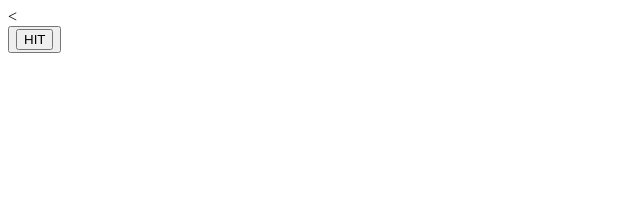
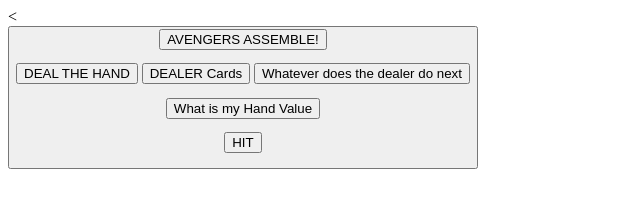
Before and after one commit to relocklabs/Unit_01-Project1, a plain HTML site: page index.html in a window 1280 px wide. Shown: the whole page, without its empty margins (0-640 px from the left). Drawn offline with nearby package versions, Linux system fonts and the light colour scheme.

Commit message:
just finished adding dealer functionality

```diff
--- a/app.js
+++ b/app.js
@@ -2,6 +2,30 @@ var player;
 var dealer;
 var hand;
   usedCards = []
+
+ var myHand = function(){
+   for (i=0; i<currentHand.length; i++)
+    console.log(currentHand[i].rank + " of " + currentHand[i].suit + " with a value of " + currentHand[i].value)
+
+
+  }
+var datValue = function(){
+   var total = 0;
+                for (i=0; i<currentHand.length; i++)
+                {
+                    total += currentHand[i].value;
+
+                    }
+
+
+                    if (total > 21){
+                     alert("BUSTEDDDDDDDDD")}
+
+                     alert("you were dealt two cards: " + currentHand[0].rank + " of " + currentHand[0].suit + " with a value of " + currentHand[0].value + "," + " and "
+                + currentHand[1].rank + " of " + currentHand[1].suit + " with a value of " + currentHand[1].value);
+
+
+}
 
 function Card (rank, suit, value) {
 
@@ -63,34 +87,91 @@ var firstPick = function() {
               var rmFC2 = deck.splice(fC2, 1)
 
               currentHand.push(fC2);
+
+              console.log("there are " + deck.length + " cards left");
               var valAlert = alert(fC.value+fC2.value);
 
-
-              console.log("there are " + deck.length + " cards left");
 
               }
 
 
+              console.log("you were dealt two cards: " + fC.rank + " of " + fC.suit + " with a value of " + fC.value + "," + " and "
+                + fC2.rank + " of " + fC2.suit + " with a value of " + fC2.value)
+              console.log("current value of hand is " + (fC.value+fC2.value))
+}
+var currentHand2= []
+var dealerPick;
+var dealerPick = function() {
+          currentHand2 = []
+          for (var i = 0; i < 1; i++) {
+            var dC = deck[Math.floor(Math.random() * deck.length)];
+              var rmdC = deck.splice(dC, 1)
+
+              currentHand2.push(dC);
+
+              console.log("there are " + deck.length + " cards left");
+             }
+            for (var i = 0; i < 1; i++) {
+            var dC2 = deck[Math.floor(Math.random() * deck.length)];
+              var rmdC2 = deck.splice(dC2, 1)
+
+              currentHand2.push(dC2);
+
+              console.log("there are " + deck.length + " cards left");
+              var valAlert = alert(dC.value+dC2.value);
+
+
+              }
+
+
+              console.log("dealer was dealt two cards: " + dC.rank + " of " + dC.suit + " with a value of " + dC.value + "," + " and "
+                + dC2.rank + " of " + dC2.suit + " with a value of " + dC2.value)
+              console.log("current value of hand is " + (dC.value+dC2.value))
+
 
 }
 
+var addDealerCard = function(){
+  var total = 0;
+                for (i=0; i<currentHand2.length; i++)
+                {
+                    total += currentHand2[i].value;
+                    }
+
+                    if (total < 17 ){
+                        var dC3 = deck[Math.floor(Math.random() * deck.length)];
+              var rmdC3 = deck.splice(dC3, 1)
+
+              currentHand2.push(dC3); }
+
+              else { console.log}
+}
 
             // this is not working. i am trying to add a hit function but it is giving me a $)@#U*$ load of $)##@)($!) trouble
- var addCard = function(){
+ var addPlayerCard = function(){
             var fC3 = deck[Math.floor(Math.random() * deck.length)];
               var rmFC3 = deck.splice(fC3, 1)
 
               currentHand.push(fC3);
 
+              console.log("you drew a " + fC3.rank + " of " + fC3.suit + " with a value of " + fC3.value)
 
-              console.log("you HIT ! there are " + deck.length + " cards left");
+
+               var total = 0;
+                for (i=0; i<currentHand.length; i++)
+                {
+                    total += currentHand[i].value;
+                    }
+
+                    if (total > 21){
+                     console.log("BUSTEDDDDDDDDD")}
+
+              else {
+
+              console.log("you HIT ! NEW HAND VALUE is " + total + " there are " + deck.length + " cards left");
 
           }
 
-
-
-  var whatsMyHand = function(){
-    console.log(currentHand)
   }
 
 
--- a/index.html
+++ b/index.html
@@ -12,9 +12,17 @@
 </div>
 
 
+<input type ="button" onClick = "makeDeck()" value="AVENGERS ASSEMBLE!">
+<p>
+<input type ="button" onClick = "firstPick()" value="DEAL THE HAND">
+<input type ="button" onClick = "dealerPick()" value="DEALER Cards">
+<input type ="button" onClick = "addDealerCard()" value ="Whatever does the dealer do next"
+<input type ="button" onClick = "myHand()" value="WHAT ARE MY CARDS">
+<p>
+<input type ="button" onClick ="datValue()" value="What is my Hand Value">
+<p>
+<input type ="button" onClick = "addPlayerCard()" value="HIT">
 
-
-<input type ="button" onClick = "addCard()" value="HIT">
 <script type="text/javascript" src="app.js"></script>
 </body>
 
```
